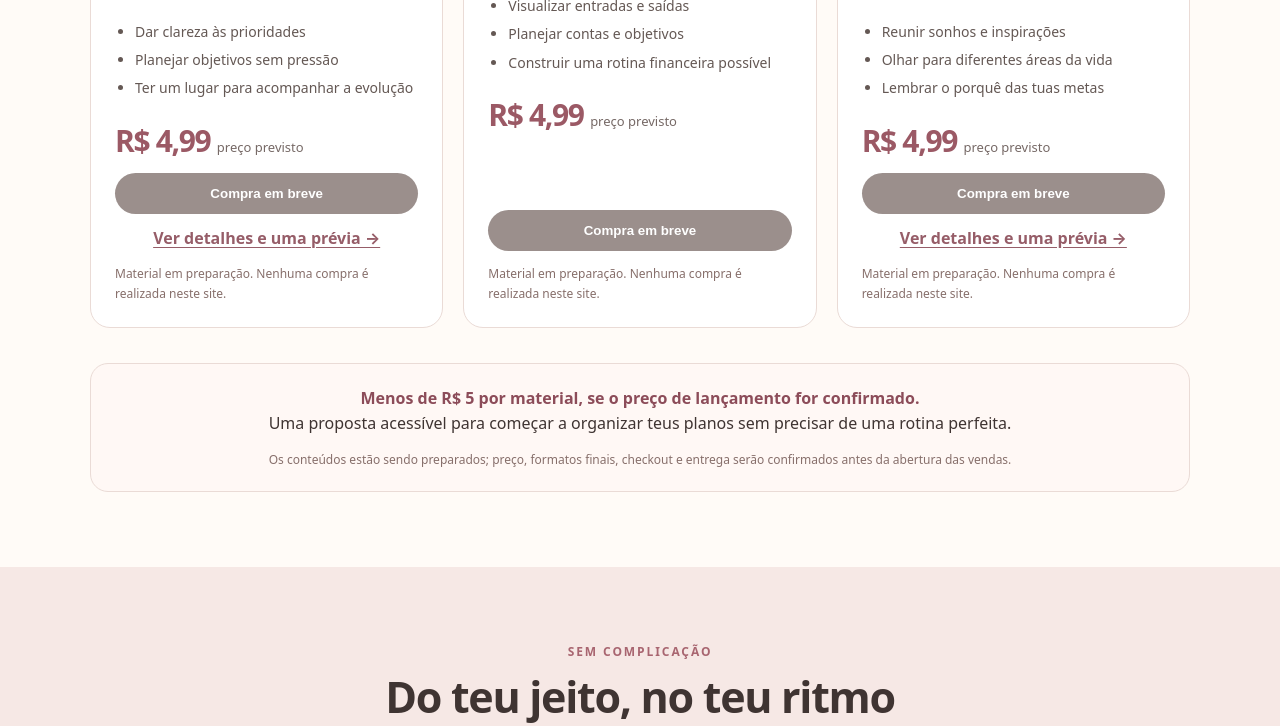
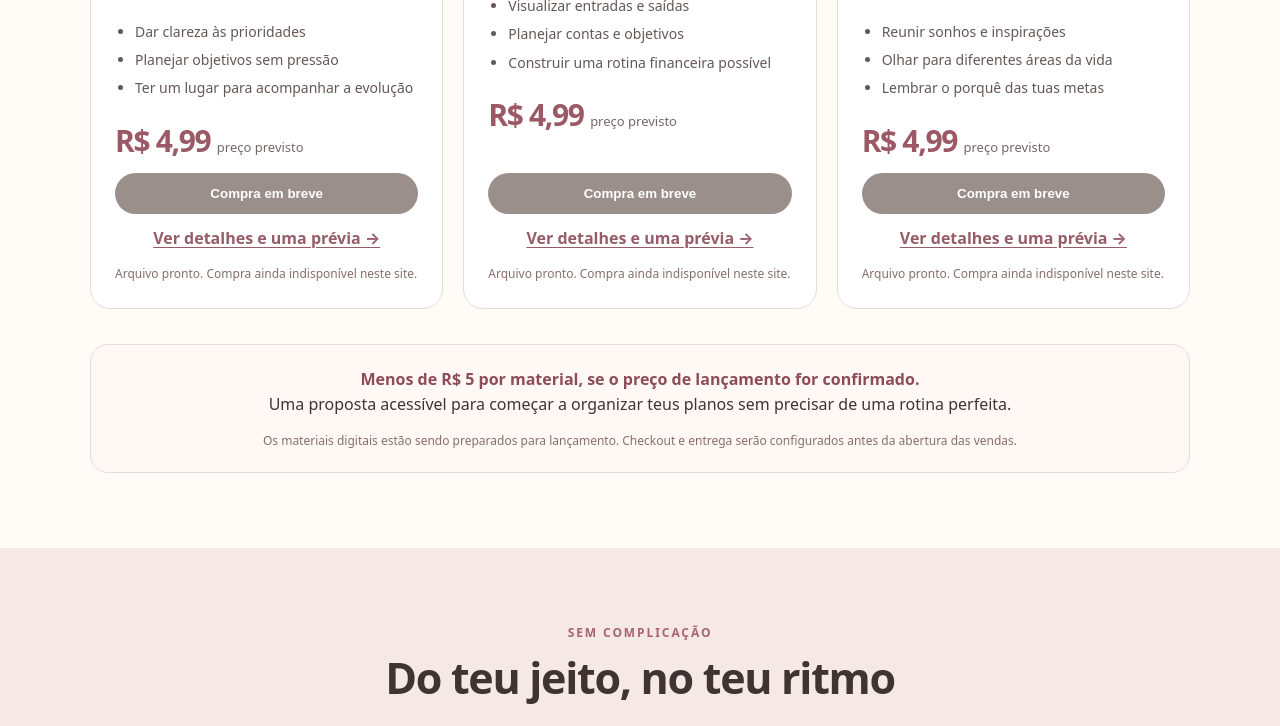
Before and after one commit to vitoriasda22-oss/loja-planners-2027, a plain HTML site: page index.html in a window 1280 px wide. Shown: the part 1408-2134 px from the top of the page. Drawn offline with Linux system fonts and the light colour scheme.

Commit message:
Inclui planilha financeira 2027 na loja com página de prévia e valor de R$ 4,99

```diff
--- a/index.html
+++ b/index.html
@@ -13,10 +13,10 @@
 <main>
 <div class="hero" id="inicio"><div class="wrap"><div><div class="kicker">Teus planos merecem sair do papel</div><h1>Um novo ano começa quando tu decide por onde ir.</h1><p class="lead">Sabe aquela vontade de cuidar melhor do dinheiro, realizar metas e organizar os sonhos? Começa com um lugar simples e bonito para colocar tudo isso em ordem.</p><div class="labelprice">Preço planejado: R$ 4,99 por material</div><div class="actions"><a href="#produtos" class="btn">Quero conhecer os materiais</a><a href="#como-funciona" class="btn secondary">Entender como funciona</a></div><div class="hero-benefits"><span>Produtos digitais</span><span>Organização sem complicação</span><span>Feitos para tua rotina</span></div></div><div class="art" aria-label="Ilustração de capa de planner de 2027"><div><small>MEU ANO</small><strong>2027</strong><span>metas • sonhos • conquistas</span></div></div></div></div>
 <section id="produtos"><div class="wrap"><div class="center"><div class="kicker">Pequenos passos, grandes intenções</div><h2>Escolhe o que tu quer organizar primeiro</h2><p class="sub">Não precisa resolver a vida inteira em um dia. Começa pelo que mais importa pra ti agora.</p></div><div class="cards">
-<article class="card"><div class="thumb"><span>Planner de<br>Metas 2027</span></div><div class="cardbody"><span class="tag">Planejamento</span><h3>Planner de Metas 2027</h3><p>Pra parar de só pensar no que tu quer e começar a organizar teus próximos passos.</p><ul class="benefits"><li>Dar clareza às prioridades</li><li>Planejar objetivos sem pressão</li><li>Ter um lugar para acompanhar a evolução</li></ul><div class="price">R$ 4,99 <small>preço previsto</small></div><button class="btn disabled" disabled aria-label="Planner de Metas: compra ainda indisponível">Compra em breve</button><a href="planner-metas-2027.html" style="color:#965d68;text-align:center;margin-top:12px;font-weight:700;text-decoration:underline;text-underline-offset:3px">Ver detalhes e uma prévia →</a><div class="note">Material em preparação. Nenhuma compra é realizada neste site.</div></div></article>
-<article class="card"><div class="thumb"><span>Minha vida<br>financeira</span></div><div class="cardbody"><span class="tag">Finanças</span><h3>Planilha Financeira</h3><p>Pra saber pra onde teu dinheiro vai e fazer escolhas com mais consciência.</p><ul class="benefits"><li>Visualizar entradas e saídas</li><li>Planejar contas e objetivos</li><li>Construir uma rotina financeira possível</li></ul><div class="price">R$ 4,99 <small>preço previsto</small></div><button class="btn disabled" disabled aria-label="Planilha Financeira: compra ainda indisponível">Compra em breve</button><div class="note">Material em preparação. Nenhuma compra é realizada neste site.</div></div></article>
-<article class="card"><div class="thumb"><span>Mapa dos<br>Sonhos 2027</span></div><div class="cardbody"><span class="tag">Visualização</span><h3>Mapa dos Sonhos</h3><p>Pra transformar aquela ideia de futuro em algo que tu possa visualizar e revisitar.</p><ul class="benefits"><li>Reunir sonhos e inspirações</li><li>Olhar para diferentes áreas da vida</li><li>Lembrar o porquê das tuas metas</li></ul><div class="price">R$ 4,99 <small>preço previsto</small></div><button class="btn disabled" disabled aria-label="Mapa dos Sonhos: compra ainda indisponível">Compra em breve</button><a href="mapa-dos-sonhos-2027.html" style="color:#965d68;text-align:center;margin-top:12px;font-weight:700;text-decoration:underline;text-underline-offset:3px">Ver detalhes e uma prévia →</a><div class="note">Material em preparação. Nenhuma compra é realizada neste site.</div></div></article>
-</div><div class="promise"><strong>Menos de R$ 5 por material, se o preço de lançamento for confirmado.</strong><div>Uma proposta acessível para começar a organizar teus planos sem precisar de uma rotina perfeita.</div><div class="note">Os conteúdos estão sendo preparados; preço, formatos finais, checkout e entrega serão confirmados antes da abertura das vendas.</div></div></div></section>
+<article class="card"><div class="thumb"><span>Planner de<br>Metas 2027</span></div><div class="cardbody"><span class="tag">Planejamento</span><h3>Planner de Metas 2027</h3><p>Pra parar de só pensar no que tu quer e começar a organizar teus próximos passos.</p><ul class="benefits"><li>Dar clareza às prioridades</li><li>Planejar objetivos sem pressão</li><li>Ter um lugar para acompanhar a evolução</li></ul><div class="price">R$ 4,99 <small>preço previsto</small></div><button class="btn disabled" disabled aria-label="Planner de Metas: compra ainda indisponível">Compra em breve</button><a href="planner-metas-2027.html" style="color:#965d68;text-align:center;margin-top:12px;font-weight:700;text-decoration:underline;text-underline-offset:3px">Ver detalhes e uma prévia →</a><div class="note">Arquivo pronto. Compra ainda indisponível neste site.</div></div></article>
+<article class="card"><div class="thumb"><span>Minha vida<br>financeira</span></div><div class="cardbody"><span class="tag">Finanças</span><h3>Planilha Financeira</h3><p>Pra saber pra onde teu dinheiro vai e fazer escolhas com mais consciência.</p><ul class="benefits"><li>Visualizar entradas e saídas</li><li>Planejar contas e objetivos</li><li>Construir uma rotina financeira possível</li></ul><div class="price">R$ 4,99 <small>preço previsto</small></div><button class="btn disabled" disabled aria-label="Planilha Financeira: compra ainda indisponível">Compra em breve</button><a href="planilha-financeira-2027.html" style="color:#965d68;text-align:center;margin-top:12px;font-weight:700;text-decoration:underline;text-underline-offset:3px">Ver detalhes e uma prévia →</a><div class="note">Arquivo pronto. Compra ainda indisponível neste site.</div></div></article>
+<article class="card"><div class="thumb"><span>Mapa dos<br>Sonhos 2027</span></div><div class="cardbody"><span class="tag">Visualização</span><h3>Mapa dos Sonhos</h3><p>Pra transformar aquela ideia de futuro em algo que tu possa visualizar e revisitar.</p><ul class="benefits"><li>Reunir sonhos e inspirações</li><li>Olhar para diferentes áreas da vida</li><li>Lembrar o porquê das tuas metas</li></ul><div class="price">R$ 4,99 <small>preço previsto</small></div><button class="btn disabled" disabled aria-label="Mapa dos Sonhos: compra ainda indisponível">Compra em breve</button><a href="mapa-dos-sonhos-2027.html" style="color:#965d68;text-align:center;margin-top:12px;font-weight:700;text-decoration:underline;text-underline-offset:3px">Ver detalhes e uma prévia →</a><div class="note">Arquivo pronto. Compra ainda indisponível neste site.</div></div></article>
+</div><div class="promise"><strong>Menos de R$ 5 por material, se o preço de lançamento for confirmado.</strong><div>Uma proposta acessível para começar a organizar teus planos sem precisar de uma rotina perfeita.</div><div class="note">Os materiais digitais estão sendo preparados para lançamento. Checkout e entrega serão configurados antes da abertura das vendas.</div></div></div></section>
 <section id="como-funciona" class="band"><div class="wrap center"><div class="kicker">Sem complicação</div><h2>Do teu jeito, no teu ritmo</h2><div class="steps"><div class="step"><div class="number">01</div><h3>Escolhe teu foco</h3><p>Metas, finanças ou sonhos: começa por onde fizer sentido.</p></div><div class="step"><div class="number">02</div><h3>Compra quando lançar</h3><p>O pagamento só será liberado depois que o checkout e os materiais estiverem prontos.</p></div><div class="step"><div class="number">03</div><h3>Coloca em prática</h3><p>Usa o material digital no teu ritmo, conforme as orientações que serão disponibilizadas.</p></div></div></div></section>
 <section id="duvidas"><div class="wrap"><div class="center"><div class="kicker">Perguntas frequentes</div><h2>Antes de começar</h2></div><div class="faq"><details><summary>Os materiais são físicos ou digitais?</summary><p>Os produtos estão planejados para formato digital, sem entrega física.</p></details><details><summary>Já posso comprar?</summary><p>Ainda não. Estamos preparando os materiais e a forma de pagamento. Os botões de compra estão desativados para não haver cobranças antes do lançamento.</p></details><details><summary>O preço vai ser R$ 4,99?</summary><p>R$ 4,99 por material é o preço planejado de lançamento, ainda sujeito à confirmação quando os produtos ficarem prontos.</p></details><details><summary>O que vou receber?</summary><p>Os formatos finais e o conteúdo de cada produto serão detalhados nas respectivas páginas antes do lançamento.</p></details></div></div></section>
 </main><footer>© 2027 Floresça • Prévia da loja. Materiais em preparação; compras indisponíveis.</footer>
```
